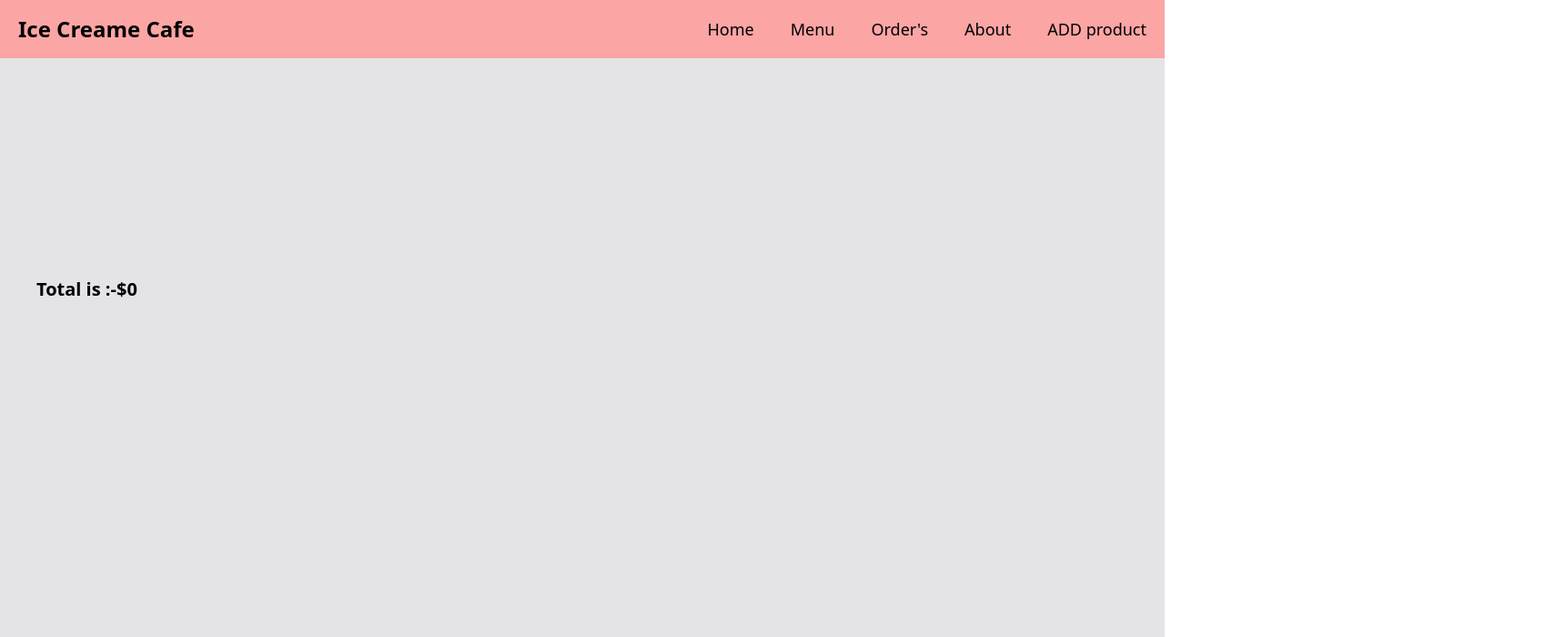
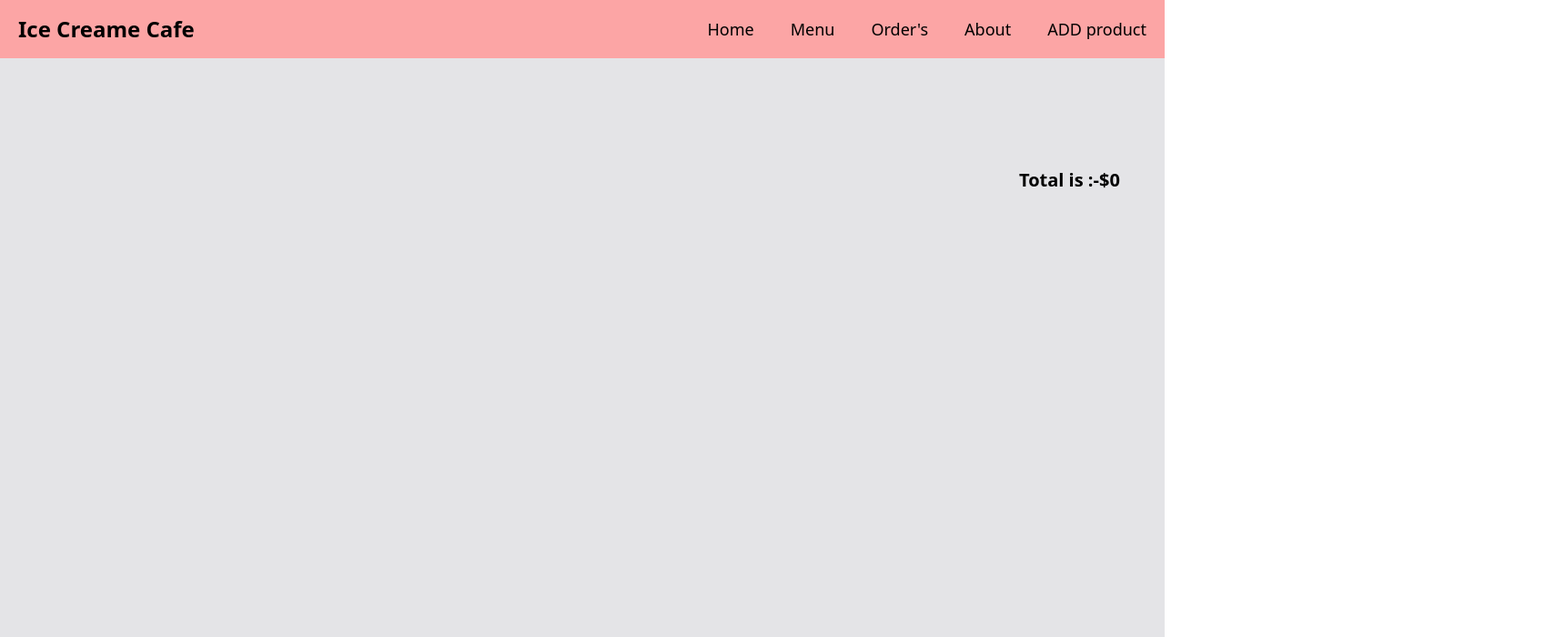
Before and after one commit to krushnaKD/Bill-Project-using-React, a React (Vite) app: page /order in a window 1280 px wide. Shown: the top 700 px of the page at 91% size, 1720 px wide, since content can reach past the window. Built offline with nearby package versions, Linux system fonts and the light colour scheme.

Commit message:
add better reponsive

```diff
--- a/src/Components/Menu.jsx
+++ b/src/Components/Menu.jsx
@@ -22,6 +22,8 @@ function Menu() {
       return;
     }
     setCart([...cart, item]);
+
+
   };
 
 
@@ -66,14 +68,12 @@ function Menu() {
           <div>
             <h1 className="mt-3  justify-self-start ">Name :- {a.name}</h1>
             <h3 className="mt-3 mb-4">Price :- {a.price}</h3>
-            <button
+            <button id="wrap"
               onClick={() => {
-                console.log("jee");
 
-                // handleClick(a);
               }}
               className={`px-3 text-white rounded-md ${
-                status === false ? "bg-orange-600" : "bg-sky-500"
+                a.status === false ? "bg-orange-600" : "bg-sky-500"
               } ml-10 whitespace-nowrap mt-0`}
             >
               Add To Cart
--- a/src/Components/Order.jsx
+++ b/src/Components/Order.jsx
@@ -25,10 +25,10 @@ function Order() {
   return (
     <>
      <div className="w-full h-screen bg-zinc-200 p-10">
-    <div className=" p-10 flex  gap-10  ">
+    <div className=" p-10 flex  gap-10 flex-wrap">
       {cart.map((p,i) => (
         <>
-        <div key={i} className="p-2  w-[10vw] h-[30vh] bg-zinc-100 rounded-md relative  mb-5 flex flex-col shadow-2xl">
+        <div key={i} className="p-2  w-[10vw] h-[30vh] bg-zinc-100 rounded-md relative  mb-5 flex flex-col  shadow-2xl">
         <img className="object-cover hover:scale-110 w-[30vw] transition-all duration-100  " src={p.image} alt="" />
         <h1>{p.name}</h1>
         <p>${p.price}</p>
@@ -40,7 +40,7 @@ function Order() {
       ))}
 
       </div>
-      <h1 className="mt-[10%] w-[50%]  text-xl font-semibold ">Total is :-${pricees}</h1>
+      <h1 className="ml-[90%] w-[50%]  text-xl font-semibold ">Total is :-${pricees}</h1>
 
       </div>
     </>
```
